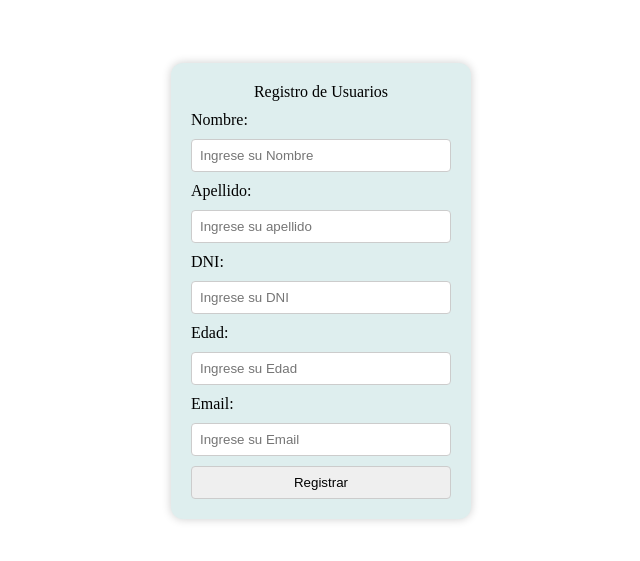
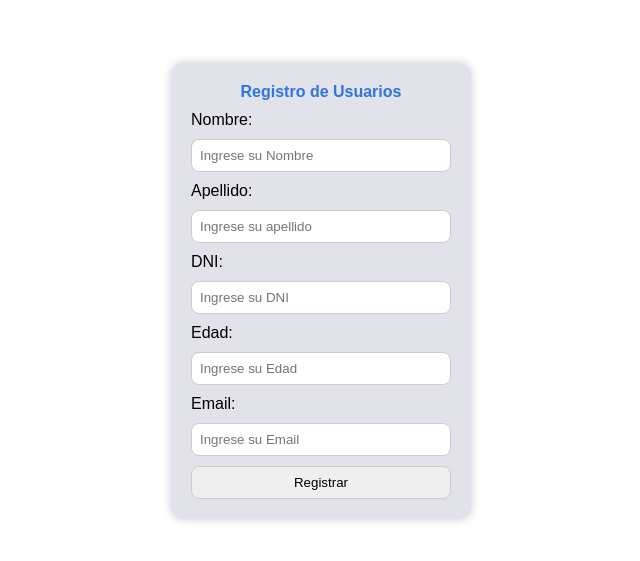
Before and after one commit to kanup09/Lenguajes_III-TPN-06, a plain HTML site: page index.html in a window 1280 px wide. Shown: the part 109-670 px from the top of the page, without its empty margins (319-959 px from the left). Drawn offline with Linux system fonts and the light colour scheme.

Commit message:
HTML y CSS completos

```diff
--- a/index.html
+++ b/index.html
@@ -1,5 +1,5 @@
 <!DOCTYPE html>
-<html lang="en">
+<html lang="es">
 <head>
     <meta charset="UTF-8">
     <meta name="viewport" content="width=device-width, initial-scale=1.0">
@@ -29,6 +29,6 @@
         <input id="Boton" type="submit" value="Registrar">
 
     </form>
-
+    <script src="script.js"></script>
 </body>
 </html>
--- a/styles.css
+++ b/styles.css
@@ -1,10 +1,9 @@
 *{
-
     margin: 0;
     padding: 0;
     box-sizing: border-box;
+    font-family: Arial, Helvetica, sans-serif;
 }
-
 body{
     display: flex;
     justify-content: center;
@@ -13,7 +12,7 @@ body{
 }
 
 form{
-    background-color:rgb(222, 238, 238);
+    background-color:rgba(208, 210, 223, 0.644);
     padding: 20px;
     width: 100%;
     max-width: 300px;
@@ -26,15 +25,21 @@ form{
     align-items: stretch;
 
 }
+
+label{
+    font-family: Arial, Helvetica, sans-serif;
+
+    color: #000;
+}
+
 input{
     width: 100%;
     padding: 8px;
     box-sizing: border-box;
     border: 1px solid #ccc;
-    border-radius: 4px;
+    border-radius: 8px;
 
 }
-
 #boton{
     padding: 10px;
     color: #2f75dd;
@@ -42,6 +47,9 @@ input{
 }
 
 #titulo-form{
+    font-family: Arial, Helvetica, sans-serif;
+    font-weight: 900;
+    color:#2f75dd;
     width: 100%;
     display: flex;
     align-items: center;
```
Also changed, not shown: script.js (added).
